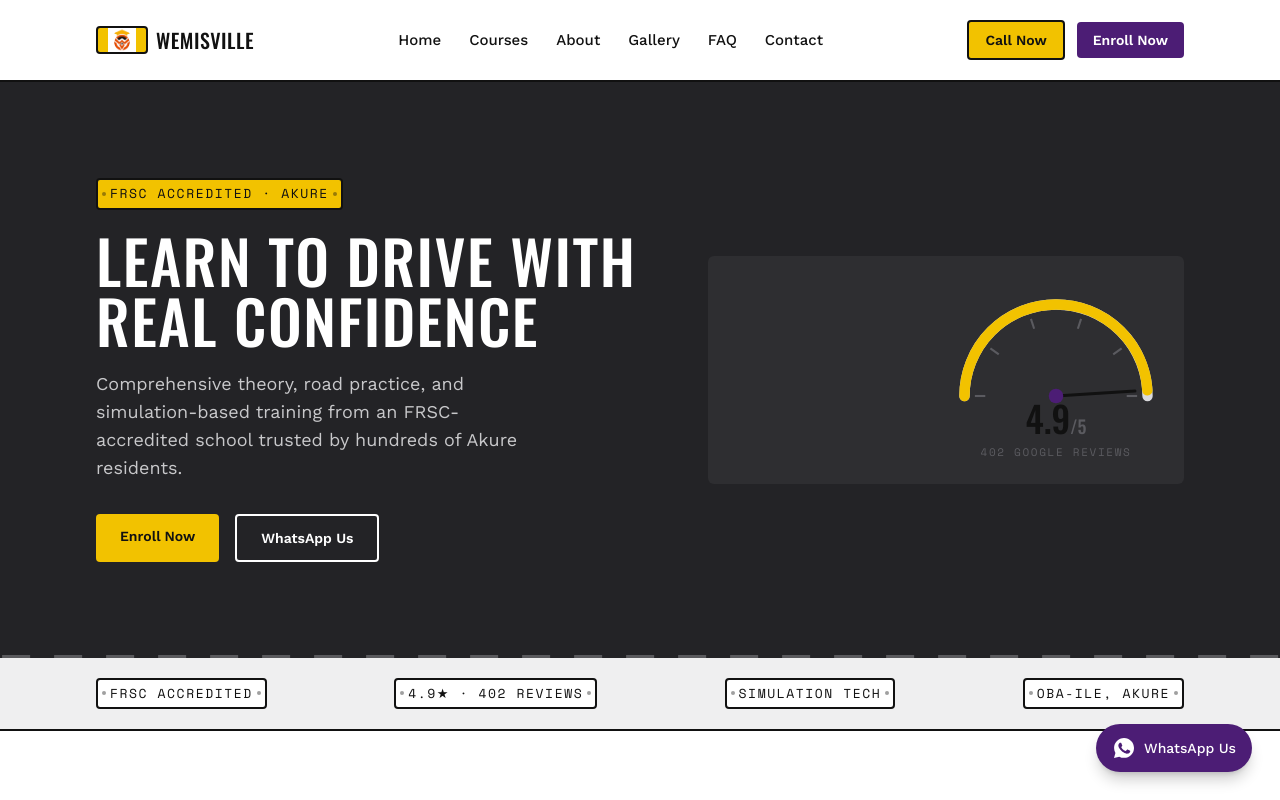
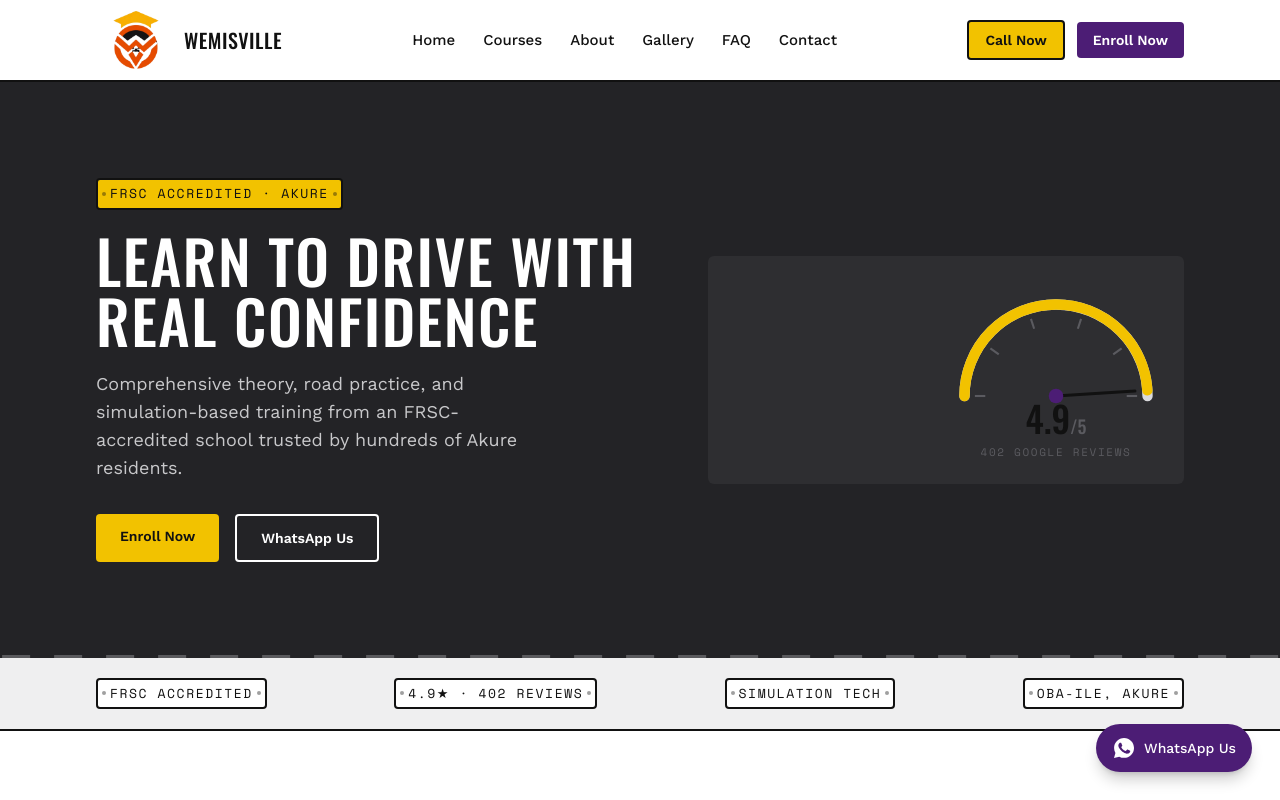
Before and after one commit to Adeelijah/wemisvilledrivingschool, a Next.js app: page / in a window 1280 px wide. Shown: the top 800 px of the page. Built offline with nearby package versions, Linux system fonts and the light colour scheme.

Commit message:
fix: display official logo without a background frame

```diff
--- a/components/Footer.js
+++ b/components/Footer.js
@@ -15,7 +15,13 @@
             <PlateBadge tone="dark">FRSC ACCREDITED</PlateBadge>
           </div>
           <div className="flex items-center gap-2">
-            <Image src="/faviconnew.png" alt="Wemisville Driving School logo" width={28} height={28} className="h-7 w-7 object-contain" />
+            <Image
+              src="/wemisville-logo-transparent.png"
+              alt="Wemisville Driving School official logo"
+              width={64}
+              height={64}
+              className="h-16 w-16 object-contain"
+            />
             <p className="font-display text-xl uppercase tracking-wide text-paper">{site.name}</p>
           </div>
           <p className="mt-2 max-w-xs text-sm text-chalkLine/80">
--- a/components/Header.js
+++ b/components/Header.js
@@ -22,9 +22,13 @@
     <header className="sticky top-0 z-50 border-b-2 border-ink bg-paper">
       <Container className="flex h-16 items-center justify-between md:h-20">
         <Link href="/" className="flex items-center gap-2" onClick={() => setOpen(false)}>
-          <span className="flex h-7 w-[52px] items-center justify-center overflow-hidden rounded-[4px] border-2 border-ink bg-signal">
-            <Image src="/faviconnew.png" alt="Wemisville Driving School" width={28} height={28} className="h-7 w-7 object-contain" />
-          </span>
+          <Image
+            src="/wemisville-logo-transparent.png"
+            alt="Wemisville Driving School"
+            width={80}
+            height={80}
+            className="h-16 w-16 object-contain md:h-20 md:w-20"
+          />
           <span className="hidden font-display text-lg uppercase tracking-wide text-ink sm:inline md:text-xl">
             {site.shortName}
           </span>
```
Also changed, not shown: public/wemisville-logo-transparent.png (added).
